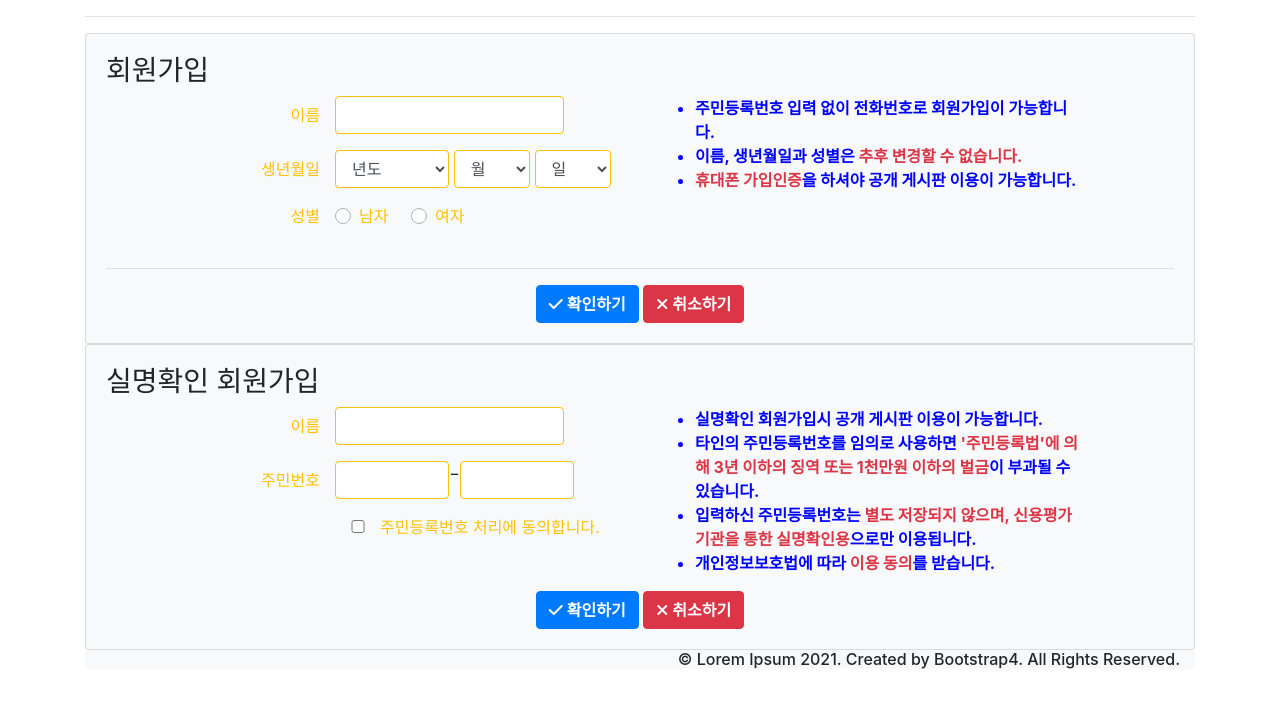
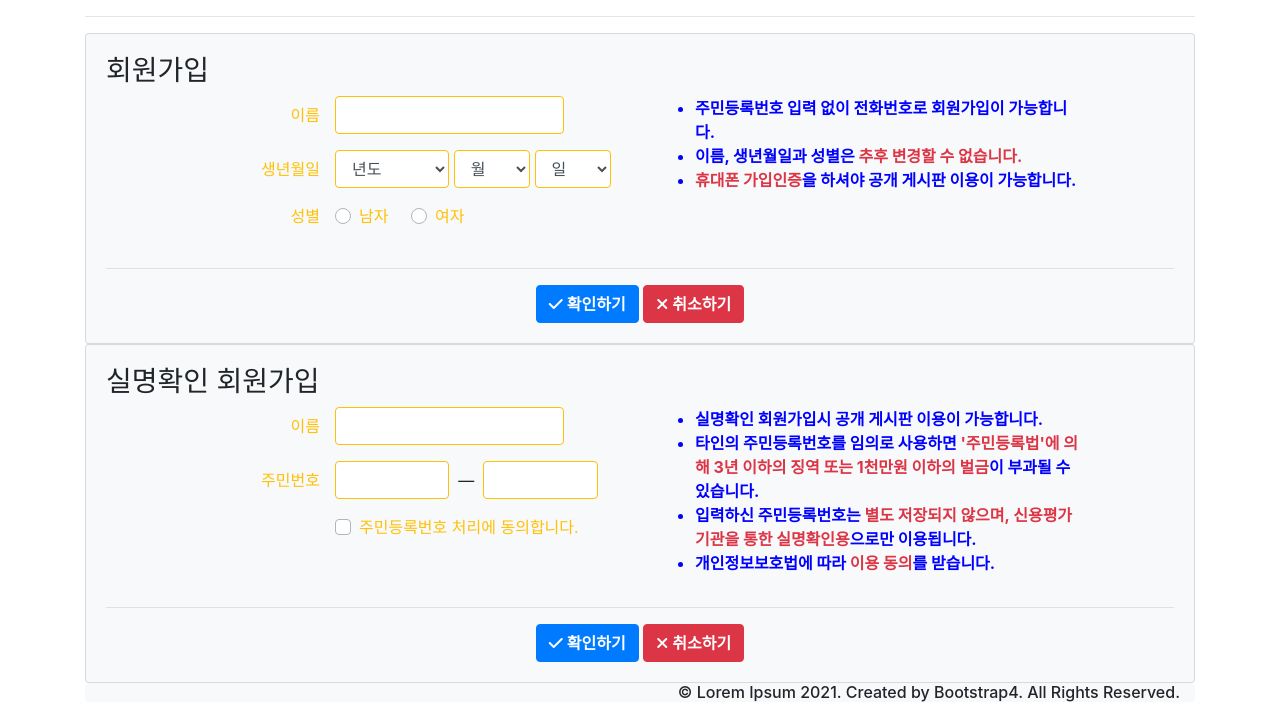
Before and after one commit to sunminnies/semiprojectv2, a plain HTML site: page join/checkme.html in a window 1280 px wide. Shown: the part 351-1061 px from the top of the page. Before the commit the page ends 1028 px from the top, so only its background shows below. Drawn offline with nearby package versions, Linux system fonts and the light colour scheme.

Commit message:
semiproject v2 join

```diff
--- a/join/checkme.html
+++ b/join/checkme.html
@@ -119,22 +119,27 @@
 
                <div class="card card-body bg-light">
                    <h3>실명확인 회원가입</h3>
-                   <form id="checkfrm2" name="checkfrm2" >
+                   <form id="checkfrm2" name="checkfrm2">
                        <div class="row">
                            <div class="col-5 offset-1">
                                <div class="form-group row">
-                                   <label class="col-4 col-form-label text-right text-warning" for="name">이름</label>
-                                   <input type="text" name="name" id="name" class="form-control border-warning col-6">
+                                   <label class="col-4 col-form-label text-right text-warning" for="name2">이름</label>
+                                   <input type="text" name="name" id="name2" class="form-control border-warning col-6">
                                </div> <!-- 이름 -->
                                <div class="form-group row">
                                    <label class="col-4 col-form-label text-right text-warning" for="jumin1">주민번호</label>
-                                   <input type="text" name="jumin1" id="jumin1" class="form-control border-warning col-3"> &minus;
+                                   <input type="text" name="jumin1" id="jumin1" class="form-control border-warning col-3">
+                                   <span class="col-form-label">&nbsp; &mdash; &nbsp;</span>
                                    <input type="password" name="jumin2" id="jumin2" class="form-control border-warning col-3">
                                </div> <!-- 주민번호 -->
-                               <div class="form-group">
-                                   <input type="checkbox" name="agrjumin" id="agrjumin" class="form-control-input col-1 offset-4">
-                                   <label class="form-control-label text-warning" for="agrjumin">주민등록번호 처리에 동의합니다.</label></div>
-                               </div> <!-- 동의 -->
+                               <div class="form-group row">
+                                   <label class="col-4"></label>
+                                   <div class="custom-control custom-checkbox">
+                                       <input type="checkbox" name="chkjumin" id="chkjumin" class="custom-control-input" value="y">
+                                       <label class="custom-control-label text-warning" for="chkjumin">주민등록번호 처리에 동의합니다.</label>
+                                   </div>
+                               </div> <!-- 주민번호 동의 -->
+                           </div> <!-- 이름, 주민번호 부분 -->
 
                            <div class="col-5">
                                <ul class="" style="color: blue; font-weight: bold">
@@ -147,6 +152,7 @@
                        </div> <!-- 이름 및 안내 -->
                        <div class="row">
                            <div class="col text-center">
+                               <hr>
                                <button type="button" class="btn btn-primary"><i class="fas fa-check"> 확인하기</i></button>
                                <button type="button" class="btn btn-danger"><i class="fas fa-times"> 취소하기</i></button>
                            </div>
```
